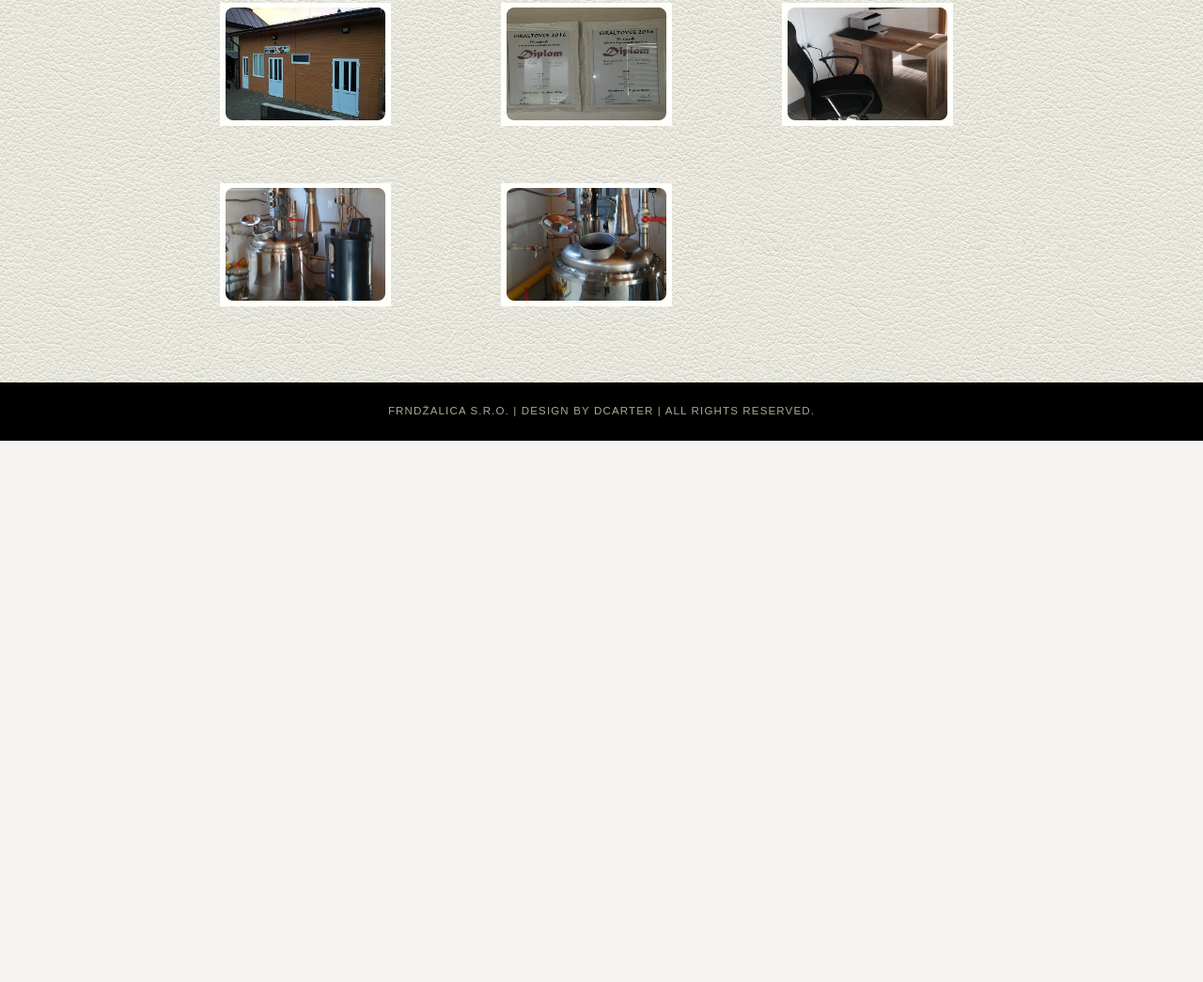
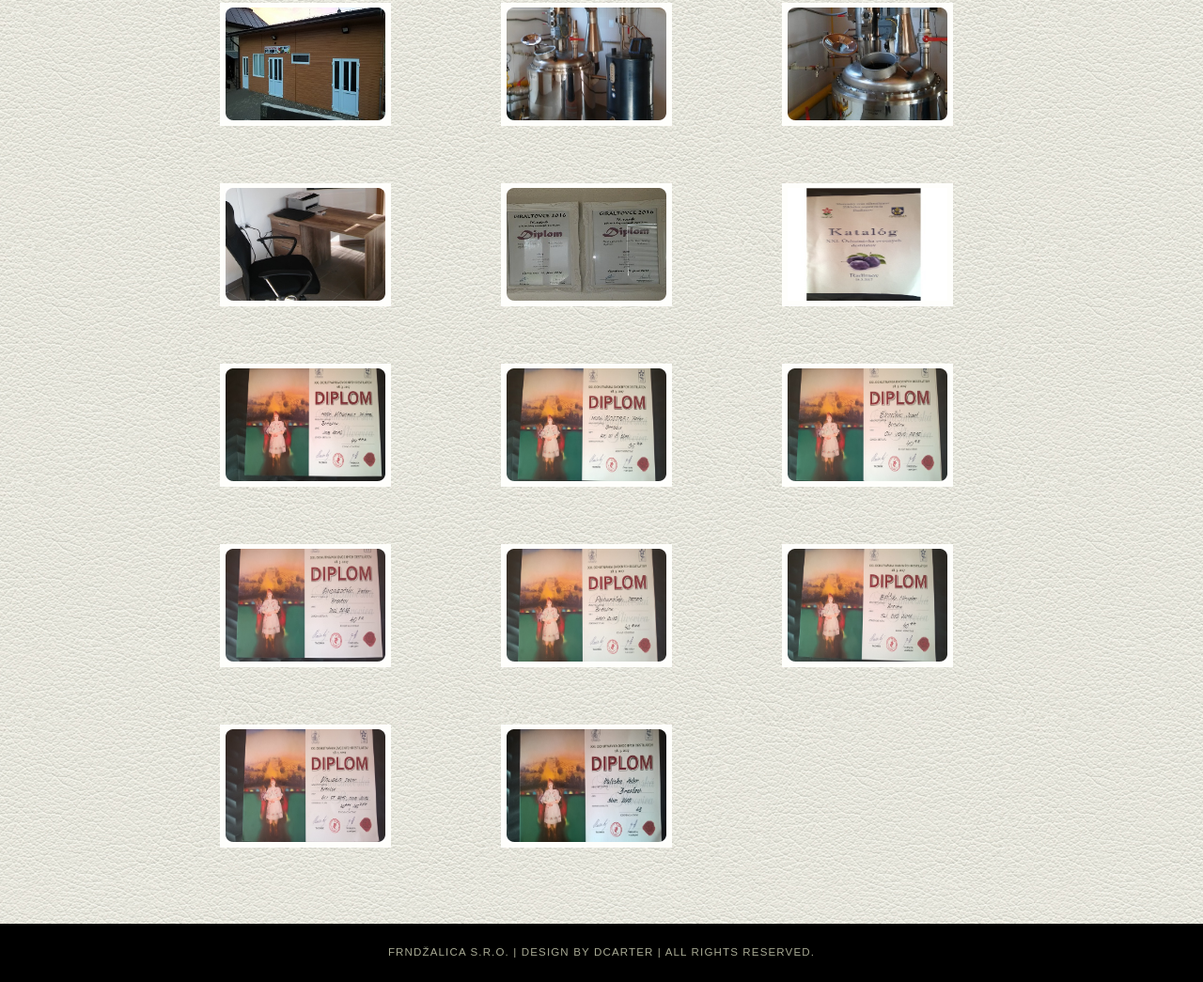
Before and after one commit to palenicabrestov/palenicabrestov.github.io, a plain HTML site: page fotogaleria.html in a window 1280 px wide. Shown: the part 487-1532 px from the top of the page at 94% size. Before the commit the page ends 956 px from the top, so only its background shows below. Drawn offline with Linux system fonts and the light colour scheme.

Commit message:
Rozsirenie fotogalerie

```diff
--- a/fotogaleria.html
+++ b/fotogaleria.html
@@ -82,29 +82,7 @@
                             </div>
                             <div class="tsc_clear"></div>
                         </th>
-                        <th>
 
-                            <div class="tsc_decor_img tsc_dis_8"><a href="images/galeria/ocenenie1.jpg"
-                                                                    rel="lightbox-palenica"><span></span><img
-                                    src="images/galeria/ocenenie1_preview.jpg" width="300" height="200"
-                                    alt="Ocenenie pálenice Brestov"/></a>
-                            </div>
-                            <div class="tsc_clear"></div>
-
-                        </th>
-
-                        <th>
-
-                            <div class="tsc_decor_img tsc_dis_8"><a href="images/galeria/kancelaria.jpg"
-                                                                    rel="lightbox-palenica"><span></span><img
-                                    src="images/galeria/kancelaria_preview.jpg" width="300" height="200"
-                                    alt="Pálenica Brestov"/></a>
-                            </div>
-                            <div class="tsc_clear"></div>
-                        </th>
-                    </tr>
-
-                    <tr>
                         <th>
 
                             <div class="tsc_decor_img tsc_dis_8"><a href="images/galeria/zariadenie1.jpg"
@@ -128,6 +106,118 @@
                         </th>
                     </tr>
 
+                    <tr>
+                        <th>
+
+                            <div class="tsc_decor_img tsc_dis_8"><a href="images/galeria/kancelaria.jpg"
+                                                                    rel="lightbox-palenica"><span></span><img
+                                    src="images/galeria/kancelaria_preview.jpg" width="300" height="200"
+                                    alt="Pálenica Brestov"/></a>
+                            </div>
+                            <div class="tsc_clear"></div>
+                        </th>
+
+                        <th>
+                            <div class="tsc_decor_img tsc_dis_8"><a href="images/galeria/ocenenie1.jpg"
+                                                                    rel="lightbox-palenica"><span></span><img
+                                    src="images/galeria/ocenenie1_preview.jpg" width="300" height="200"
+                                    alt="Ocenenie pálenice Brestov"/></a>
+                            </div>
+                            <div class="tsc_clear"></div>
+                        </th>
+
+                        <th>
+                            <div class="tsc_decor_img tsc_dis_8"><a href="images/galeria/diplom01.jpg"
+                                                                    rel="lightbox-palenica"><span></span><img
+                                    src="images/galeria/diplom01_preview.jpg" width="300" height="200"
+                                    alt="Ocenenie pálenice Brestov"/></a>
+                            </div>
+                            <div class="tsc_clear"></div>
+                        </th>
+                    </tr>
+
+
+                    <tr>
+                        <th>
+
+                            <div class="tsc_decor_img tsc_dis_8"><a href="images/galeria/diplom02.jpg"
+                                                                    rel="lightbox-palenica"><span></span><img
+                                    src="images/galeria/diplom02.jpg" width="300" height="200"
+                                    alt="Pálenica Brestov"/></a>
+                            </div>
+                            <div class="tsc_clear"></div>
+                        </th>
+
+                        <th>
+                            <div class="tsc_decor_img tsc_dis_8"><a href="images/galeria/diplom03.jpg"
+                                                                    rel="lightbox-palenica"><span></span><img
+                                    src="images/galeria/diplom03.jpg" width="300" height="200"
+                                    alt="Ocenenie pálenice Brestov"/></a>
+                            </div>
+                            <div class="tsc_clear"></div>
+                        </th>
+
+                        <th>
+                            <div class="tsc_decor_img tsc_dis_8"><a href="images/galeria/diplom04.jpg"
+                                                                    rel="lightbox-palenica"><span></span><img
+                                    src="images/galeria/diplom04.jpg" width="300" height="200"
+                                    alt="Ocenenie pálenice Brestov"/></a>
+                            </div>
+                            <div class="tsc_clear"></div>
+                        </th>
+                    </tr>
+
+                    <tr>
+                        <th>
+
+                            <div class="tsc_decor_img tsc_dis_8"><a href="images/galeria/diplom05.jpg"
+                                                                    rel="lightbox-palenica"><span></span><img
+                                    src="images/galeria/diplom05.jpg" width="300" height="200"
+                                    alt="Pálenica Brestov"/></a>
+                            </div>
+                            <div class="tsc_clear"></div>
+                        </th>
+
+                        <th>
+                            <div class="tsc_decor_img tsc_dis_8"><a href="images/galeria/diplom06.jpg"
+                                                                    rel="lightbox-palenica"><span></span><img
+                                    src="images/galeria/diplom06.jpg" width="300" height="200"
+                                    alt="Ocenenie pálenice Brestov"/></a>
+                            </div>
+                            <div class="tsc_clear"></div>
+                        </th>
+
+                        <th>
+                            <div class="tsc_decor_img tsc_dis_8"><a href="images/galeria/diplom07.jpg"
+                                                                    rel="lightbox-palenica"><span></span><img
+                                    src="images/galeria/diplom07.jpg" width="300" height="200"
+                                    alt="Ocenenie pálenice Brestov"/></a>
+                            </div>
+                            <div class="tsc_clear"></div>
+                        </th>
+                    </tr>
+
+                    <tr>
+                        <th>
+
+                            <div class="tsc_decor_img tsc_dis_8"><a href="images/galeria/diplom08.jpg"
+                                                                    rel="lightbox-palenica"><span></span><img
+                                    src="images/galeria/diplom08.jpg" width="300" height="200"
+                                    alt="Pálenica Brestov"/></a>
+                            </div>
+                            <div class="tsc_clear"></div>
+                        </th>
+
+                        <th>
+                            <div class="tsc_decor_img tsc_dis_8"><a href="images/galeria/diplom09.jpg"
+                                                                    rel="lightbox-palenica"><span></span><img
+                                    src="images/galeria/diplom09.jpg" width="300" height="200"
+                                    alt="Ocenenie pálenice Brestov"/></a>
+                            </div>
+                            <div class="tsc_clear"></div>
+                        </th>
+
+                    </tr>
                 </table>
             </div>
 
```
Also changed, not shown: images/galeria/diplom01.jpg (added), images/galeria/diplom01_preview.jpg (added), images/galeria/diplom02.jpg (added), images/galeria/diplom03.jpg (added), images/galeria/diplom04.jpg (added), images/galeria/diplom05.jpg (added), images/galeria/diplom06.jpg (added), images/galeria/diplom07.jpg (added), images/galeria/diplom08.jpg (added), images/galeria/diplom09.jpg (added).
